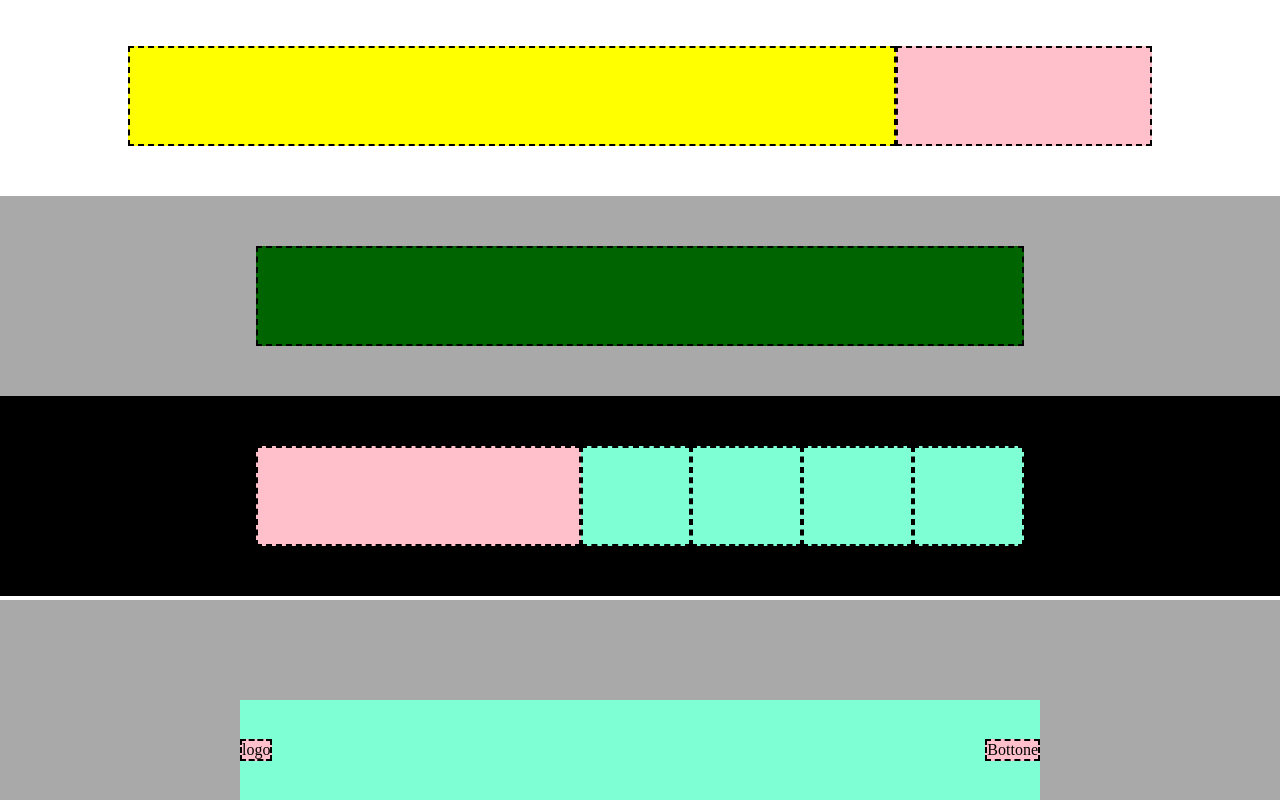
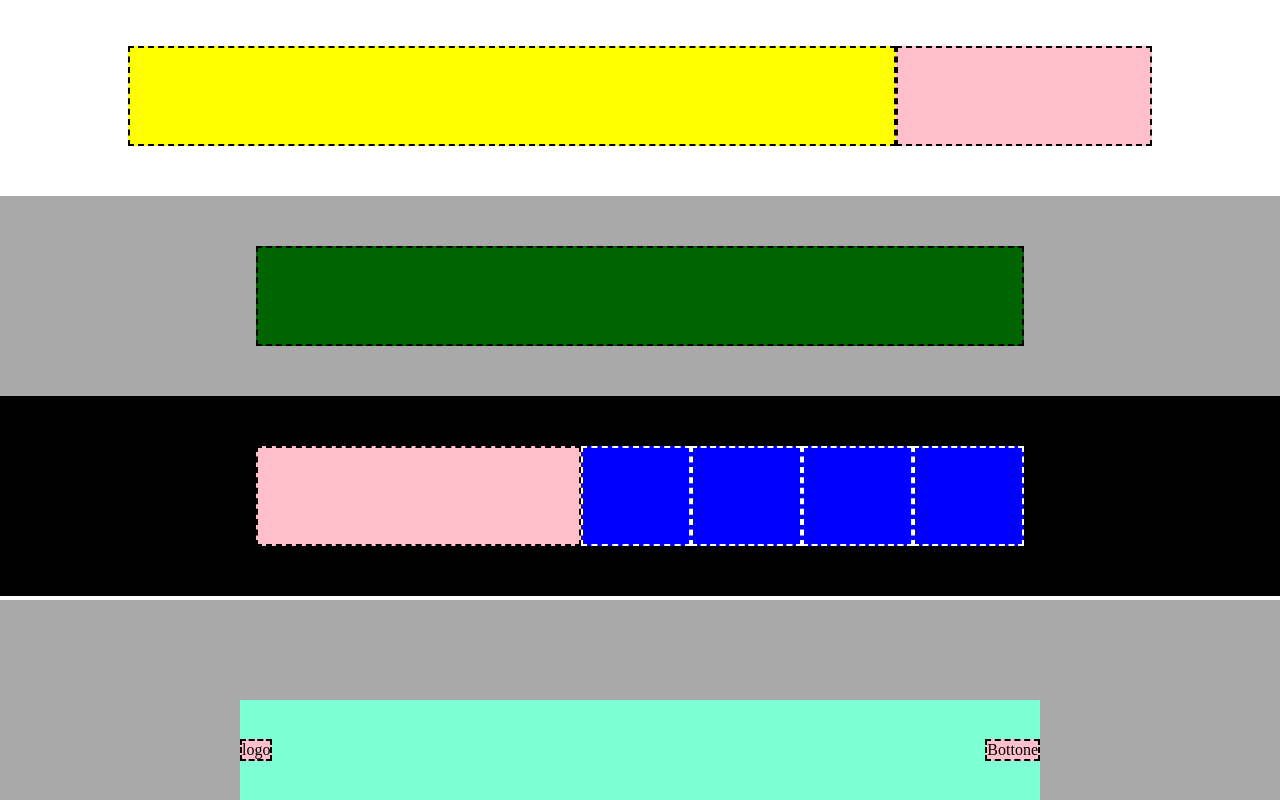
Before and after one commit to danielemurgioni/htmlcss-struttura-discord, a plain HTML site: page index.html in a window 1280 px wide. Shown: the part 696-1496 px from the top of the page. Drawn offline with Linux system fonts and the light colour scheme.

Commit message:
[FIX] Fixed style - Esercizio Terminato

```diff
--- a/css/style.css
+++ b/css/style.css
@@ -48,20 +48,9 @@ header{
     flex-grow: 3;
 }
 
-.col-2 {
+.col-2,.col-3,.col-4,.col-5 {
     flex-grow: 1;
-}
-
-.col-3 {
-    flex-grow: 1;
-}
-
-.col-4 {
-    flex-grow: 1;
-}
-
-.col-5 {
-    flex-grow: 1;
+    border: 2px dashed white;
 }
 
 /*fine main*/
--- a/index.html
+++ b/index.html
@@ -47,10 +47,10 @@
         <div id="container6" class="d-flex flex-center bg-black h-200">
             <div class="big-col d-flex">
                 <div class="col-1 bg-pink border h-100"></div>
-                <div class="col-2 bg-aquamarine border h-100"></div>
-                <div class="col-3 bg-aquamarine border h-100"></div>
-                <div class="col-4 bg-aquamarine border h-100"></div>
-                <div class="col-5 bg-aquamarine border h-100"></div>
+                <div class="col-2 bg-blue h-100"></div>
+                <div class="col-3 bg-blue h-100"></div>
+                <div class="col-4 bg-blue h-100"></div>
+                <div class="col-5 bg-blue h-100"></div>
             </div>
         </div>
     </main>
```
